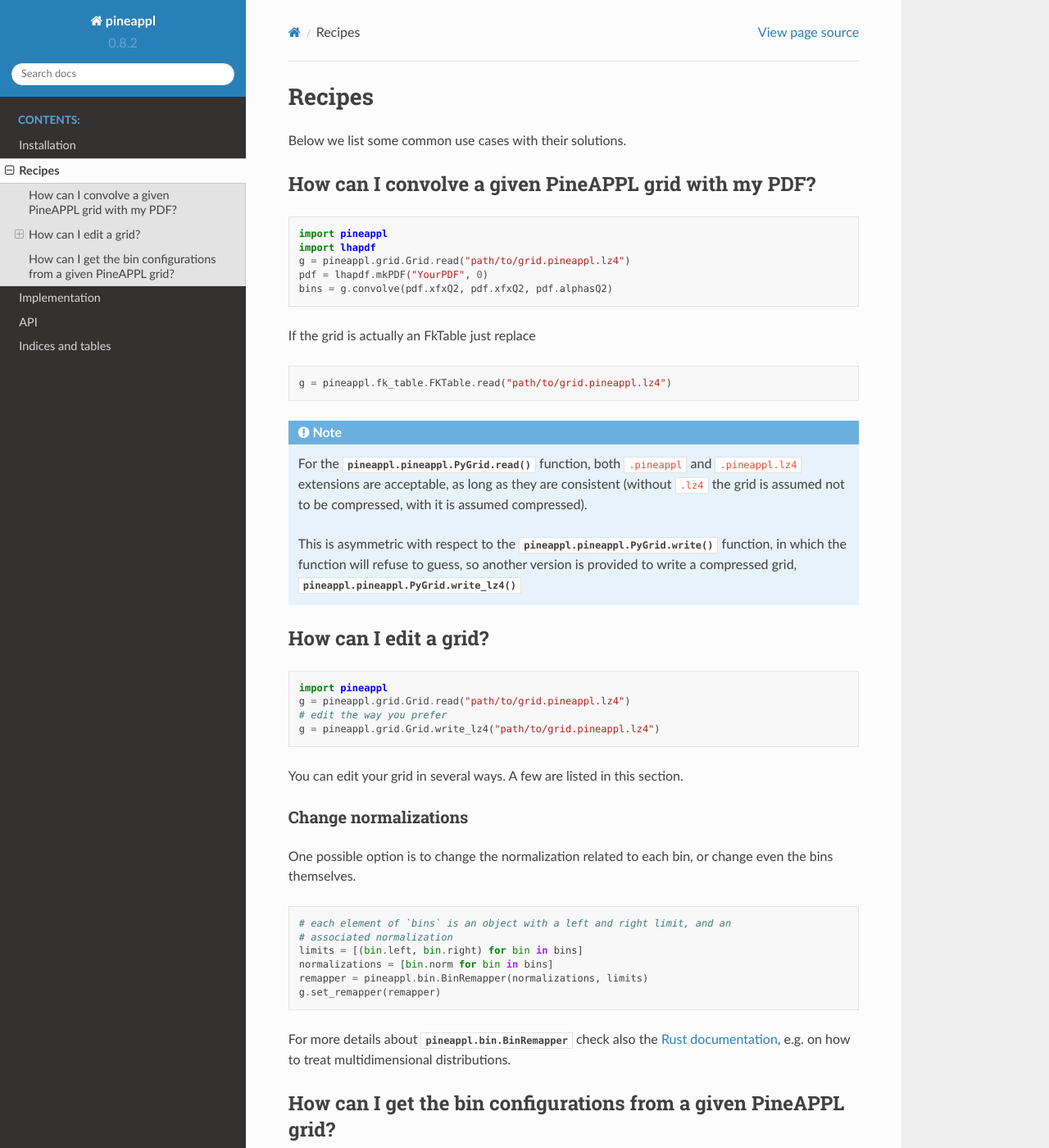
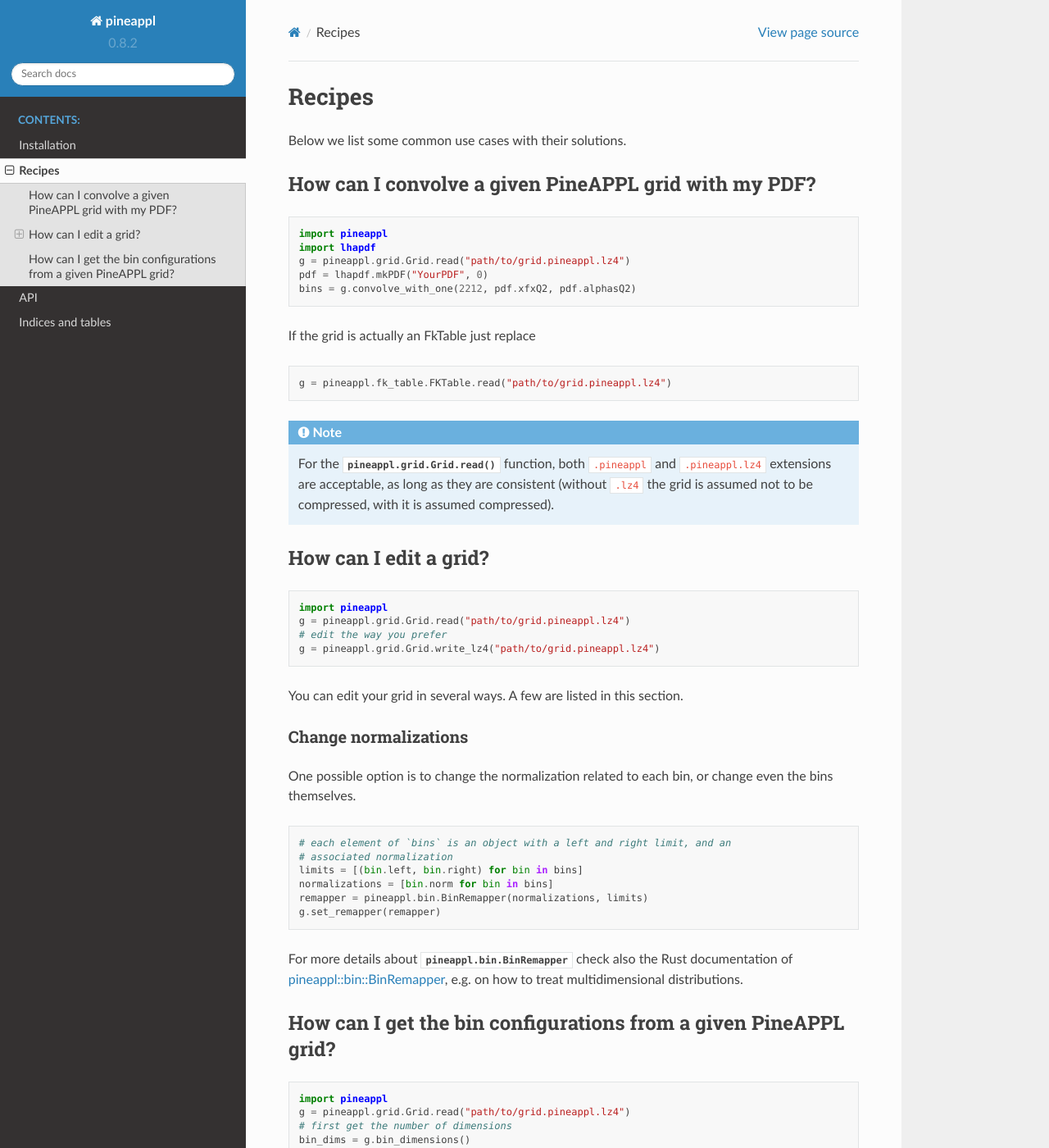
Before and after one commit to NNPDF/pineappl, a Sphinx documentation site: the page built from pineappl_py/docs/source/recipes.rst, in a window 1280 px wide and 1400 px high. Shown: the whole window at 82% size. Built offline with Sphinx 7.4.7 and the Read the Docs theme 2.0.0, drawn with Linux system fonts in a browser that asks for light colours.

Commit message:
Improve docs

```diff
--- a/pineappl_py/docs/source/index.rst
+++ b/pineappl_py/docs/source/index.rst
@@ -18,6 +18,5 @@ We also list some common :doc:`recipes` here.
 
    installation
    recipes
-   implementation
    API <modules/pineappl>
    indices
--- a/pineappl_py/docs/source/recipes.rst
+++ b/pineappl_py/docs/source/recipes.rst
@@ -13,7 +13,7 @@ How can I convolve a given PineAPPL grid with my PDF?
     import lhapdf
     g = pineappl.grid.Grid.read("path/to/grid.pineappl.lz4")
     pdf = lhapdf.mkPDF("YourPDF", 0)
-    bins = g.convolve(pdf.xfxQ2, pdf.xfxQ2, pdf.alphasQ2)
+    bins = g.convolve_with_one(2212, pdf.xfxQ2, pdf.alphasQ2)
 
 If the grid is actually an FkTable just replace
 
@@ -23,15 +23,10 @@ If the grid is actually an FkTable just replace
 
 .. note::
 
-    For the :meth:`pineappl.pineappl.PyGrid.read` function, both ``.pineappl``
+    For the :meth:`pineappl.grid.Grid.read` function, both ``.pineappl``
     and ``.pineappl.lz4`` extensions are acceptable, as long as they are
     consistent (without ``.lz4`` the grid is assumed not to be compressed, with
     it is assumed compressed).
-
-    This is asymmetric with respect to the
-    :meth:`pineappl.pineappl.PyGrid.write` function, in which the function will
-    refuse to guess, so another version is provided to write a compressed grid,
-    :meth:`pineappl.pineappl.PyGrid.write_lz4`
 
 How can I edit a grid?
 ----------------------
@@ -60,9 +55,8 @@ change even the bins themselves.
     remapper = pineappl.bin.BinRemapper(normalizations, limits)
     g.set_remapper(remapper)
 
-For more details about :class:`pineappl.bin.BinRemapper` check also the `Rust
-documentation
-<https://docs.rs/pineappl/latest/pineappl/bin/struct.BinRemapper.html>`_, e.g.
+For more details about :class:`pineappl.bin.BinRemapper` check also
+the Rust documentation of :rustdoc:`pineappl::bin::BinRemapper <bin/struct.BinRemapper.html>`, e.g.
 on how to treat multidimensional distributions.
 
 How can I get the bin configurations from a given PineAPPL grid?
```
Also changed, not shown: other parts of pineappl_py/docs/source/index.rst (+1 -1 lines), pineappl_py/docs/source/implementation.rst (deleted, +0 -8 lines).
